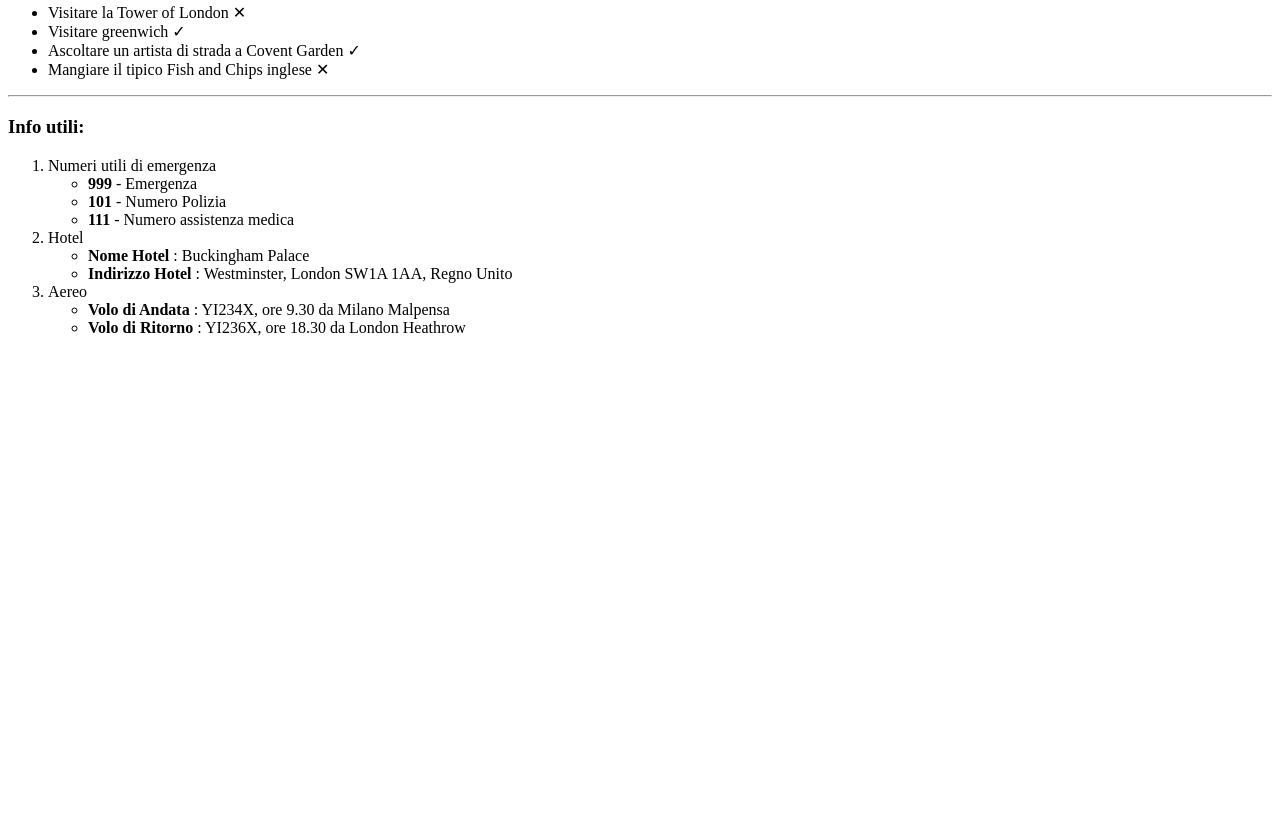
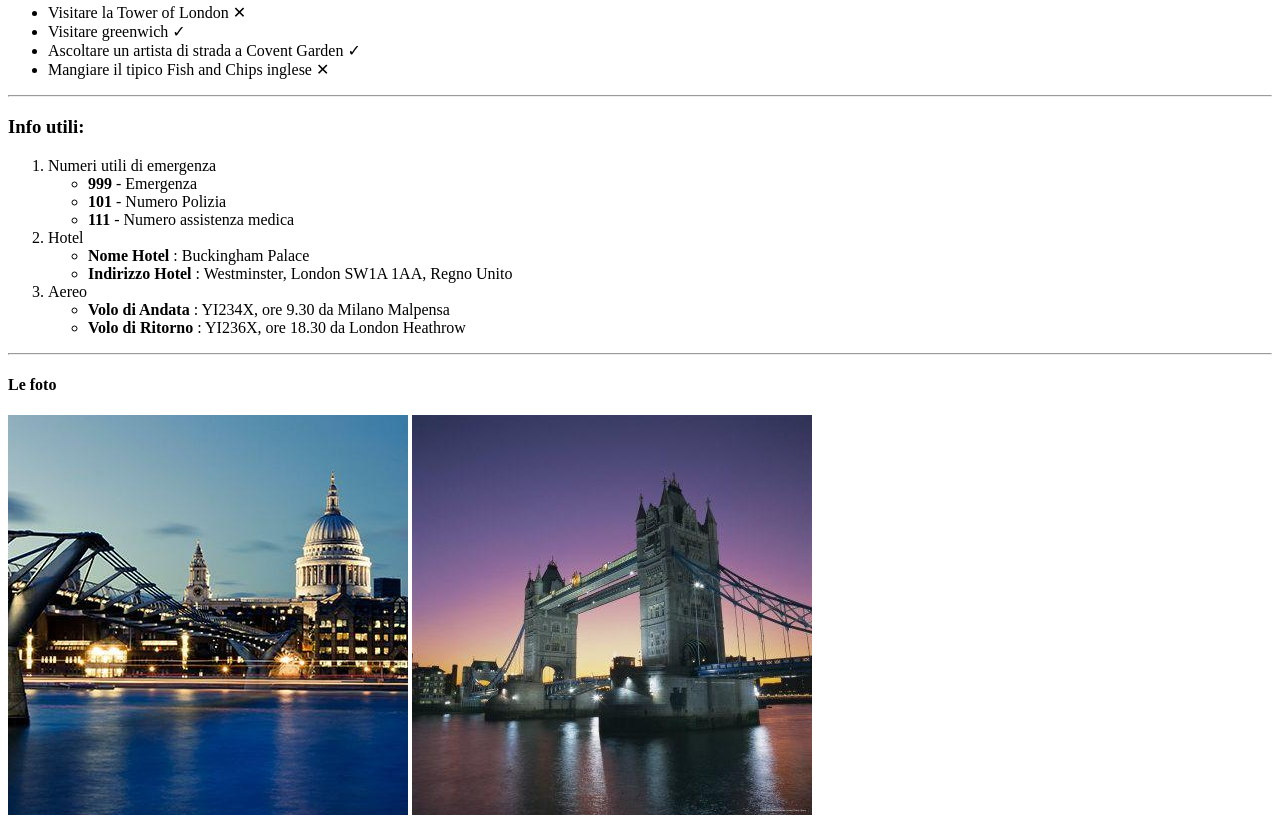
Before and after one commit to alessandrasinigaglia/html-london-trip, a plain HTML site: page index.html in a window 1280 px wide. Shown: the part 939-1766 px from the top of the page. Before the commit the page ends 1292 px from the top, so only its background shows below. Drawn offline with Linux system fonts and the light colour scheme.

Commit message:
feat: add images

```diff
--- a/index.html
+++ b/index.html
@@ -95,7 +95,12 @@
               </ul>
               </ol>
             </section>
-
+            <hr>
+            <section>
+            <h4>Le foto</h4>
+            <img src="img/london-400x400-compressor_0.jpg" alt="London Bridge"/>
+            <img src="img/evening-tower-bridge-and-river-thames-london_u-L-P2QVZJ0.jpg" alt="Tower Bridge"/>
+         </section>
         </main>
 
 </body>
```
Also changed, not shown: img/evening-tower-bridge-and-river-thames-london_u-L-P2QVZJ0.jpg (added), img/london-400x400-compressor_0.jpg (added).
